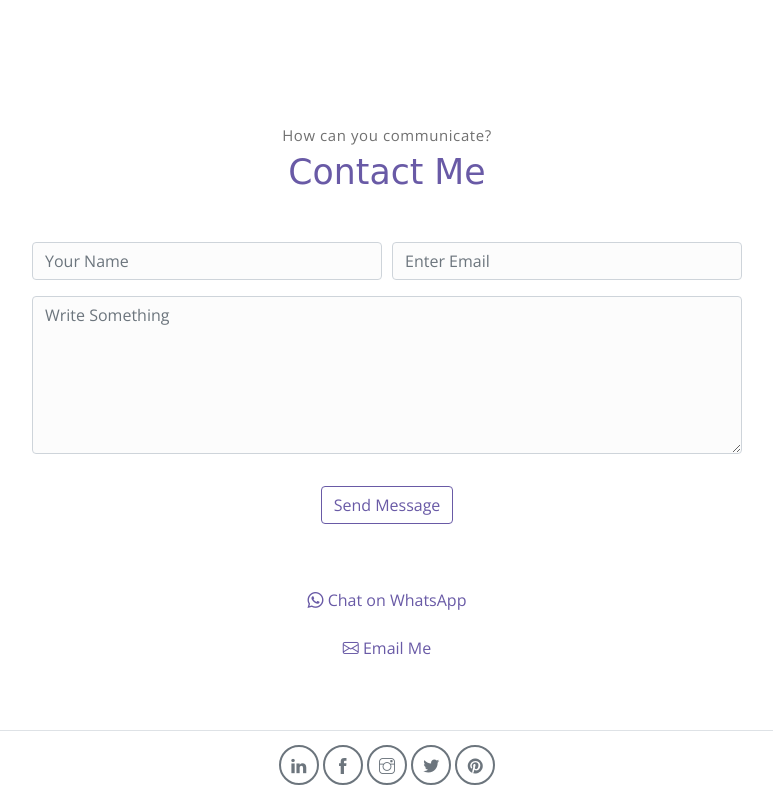
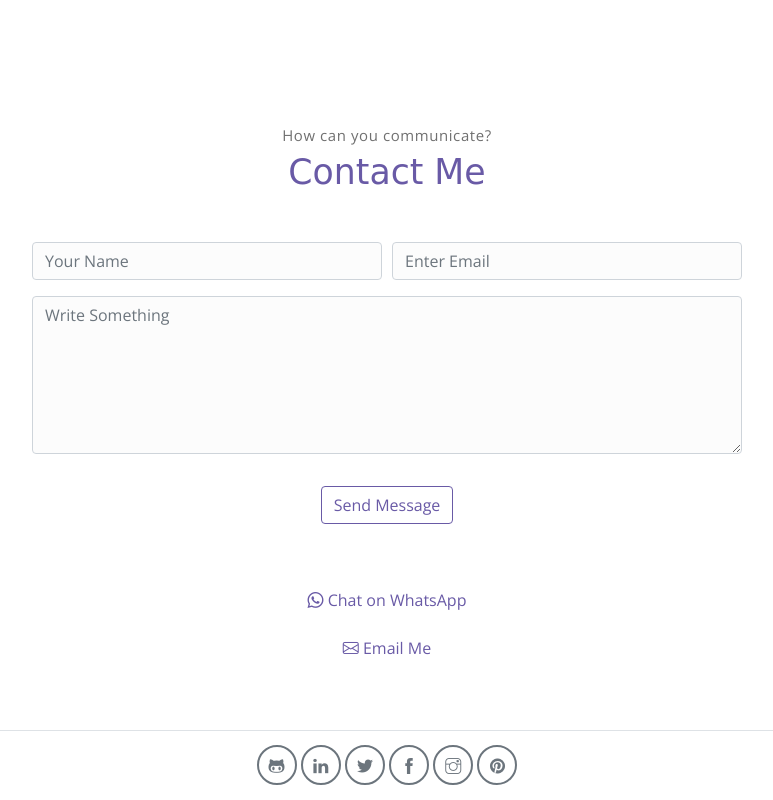
Before and after one commit to mmdanish/Portfolio, a plain HTML site: page index.html in a window 1280 px wide. Shown: the part 3854-4654 px from the top of the page, without its empty margins (253-1026 px from the left). Drawn offline with nearby package versions, Linux system fonts and the light colour scheme; a web font is replaced by a local one.

Commit message:
final commit

```diff
--- a/index.html
+++ b/index.html
@@ -318,10 +318,11 @@
                     href="https://themewagon.com">ThemeWagon</a>
             </p> -->
             <div class="social-links text-center m-auto ml-sm-auto">
+                <a href="https://github.com/mmdanish" class="link" target="_blank"><i class="ti-github icon"></i></a>
                 <a href="https://www.linkedin.com/in/mmdanish/h" class="link" target="_blank"><i class="ti-linkedin"></i></a>
+                <a href="https://twitter.com/Danish_5452" class="link" target="_blank"><i class="ti-twitter-alt"></i></a>
                 <a href="https://www.facebook.com/mohammed.danish.5036" class="link" target="_blank" rel="noopener noreferrer"><i class="ti-facebook"></i></a>
                 <a href="https://www.instagram.com/__.mohd.danish._/" class="link" target="_blank"><i class="ti-instagram"></i></a>
-                <a href="https://twitter.com/Danish_5452" class="link" target="_blank"><i class="ti-twitter-alt"></i></a>
                 <a href="https://in.pinterest.com/mmdanish3321/" class="link" target="_blank"><i class="ti-pinterest-alt"></i></a>
             </div>
         </footer>
```
Also changed, not shown: 1 other file.
